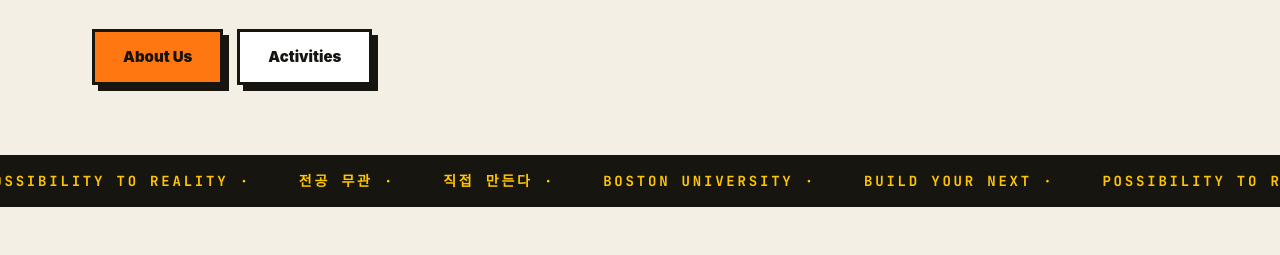
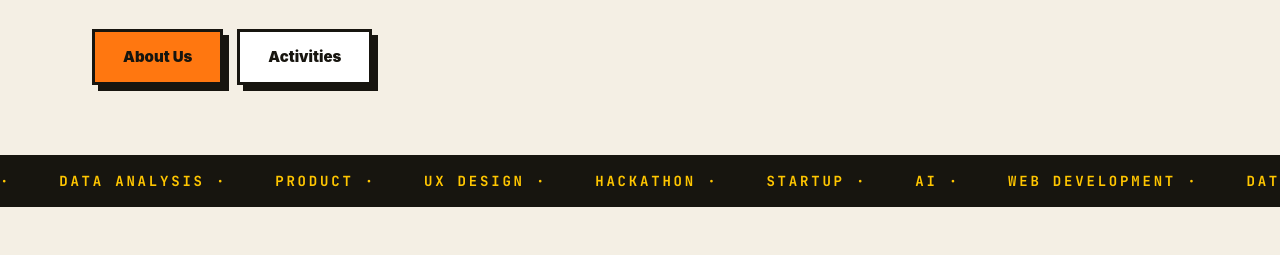
Before and after one commit to yejuseol/bu-likelion, a plain HTML site: page index.html in a window 1280 px wide. Shown: the part 471-726 px from the top of the page. Drawn offline with Linux system fonts and the light colour scheme; a web font is replaced by a local one.

Commit message:
Add files via upload

```diff
--- a/index.html
+++ b/index.html
@@ -44,8 +44,8 @@
 <!-- ========== 흐르는 띠 ========== -->
 <div class="marquee">
   <div class="marquee-track mono">
-    <span>BUILD YOUR NEXT ·</span><span>POSSIBILITY TO REALITY ·</span>
-    <span>전공 무관 ·</span><span>직접 만든다 ·</span><span>BOSTON UNIVERSITY ·</span>
+    <span>AI ·</span><span>WEB DEVELOPMENT ·</span><span>DATA ANALYSIS ·</span>
+    <span>PRODUCT ·</span><span>UX DESIGN ·</span><span>HACKATHON ·</span><span>STARTUP ·</span>
   </div>
 </div>
 
```
